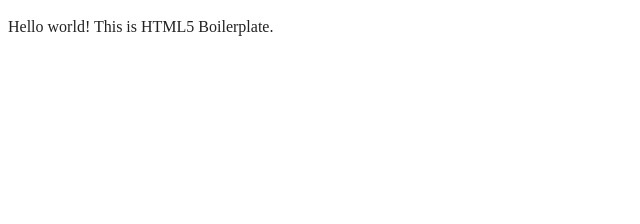
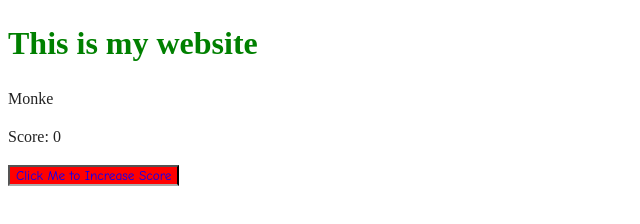
Before and after one commit to Kaadal/JSAssignment, a website built with webpack: page P13HTMLDOM/index.html in a window 1280 px wide. Shown: the whole page, without its empty margins (0-640 px from the left). Built offline with nearby package versions, Linux system fonts and the light colour scheme.

Commit message:
Increase score

```diff
--- a/P13HTMLDOM/index.html
+++ b/P13HTMLDOM/index.html
@@ -25,9 +25,15 @@
 <body>
 
   <!-- Add your site or application content here -->
-  <p>Hello world! This is HTML5 Boilerplate.</p>
+  <h1 id="header5">Welcome</h1>
+  <p id="text0">Initial Text</p>
+  <p id="text">Score: 0</p>
+
+  <!-- Button element -->
+  <button id="button0">Click Me to Increase Score</button>
+
+  <!-- JavaScript file link -->
   <script src="js/app.js"></script>
 
 </body>
-
 </html>
--- a/P13HTMLDOM/js/app.js
+++ b/P13HTMLDOM/js/app.js
@@ -0,0 +1,30 @@
+// Change the text of 'text0' element
+const textField0 = document.getElementById('text0');
+textField0.innerHTML = 'Monke';
+
+// Change the header5 text and color
+const headerText5 = document.getElementById('header5');
+headerText5.innerHTML = 'This is my website';
+headerText5.style.color = 'green';
+
+// Style the button
+const button0 = document.getElementById('button0');
+button0.style.color = 'blue';
+button0.style.backgroundColor = 'red';
+button0.style.borderColor = 'black';
+button0.style.cursor = 'pointer';
+button0.style.borderBottomColor = 'white';
+button0.style.fontFamily = 'Comic Sans MS';
+
+// Select the score text and button
+let scoreText = document.getElementById('text');
+let button = document.getElementById('button0');
+
+// Initialize the score
+let score = 0;
+
+// Add an event listener to the button to increase the score
+button.addEventListener('click', function() {
+  score++;
+  scoreText.innerHTML = 'Score: ' + score;
+});
```
